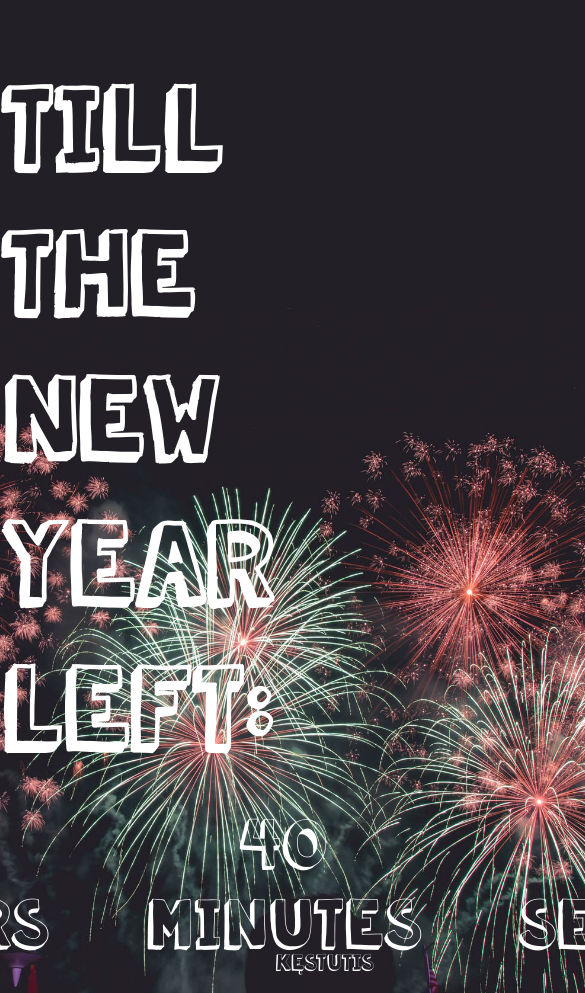
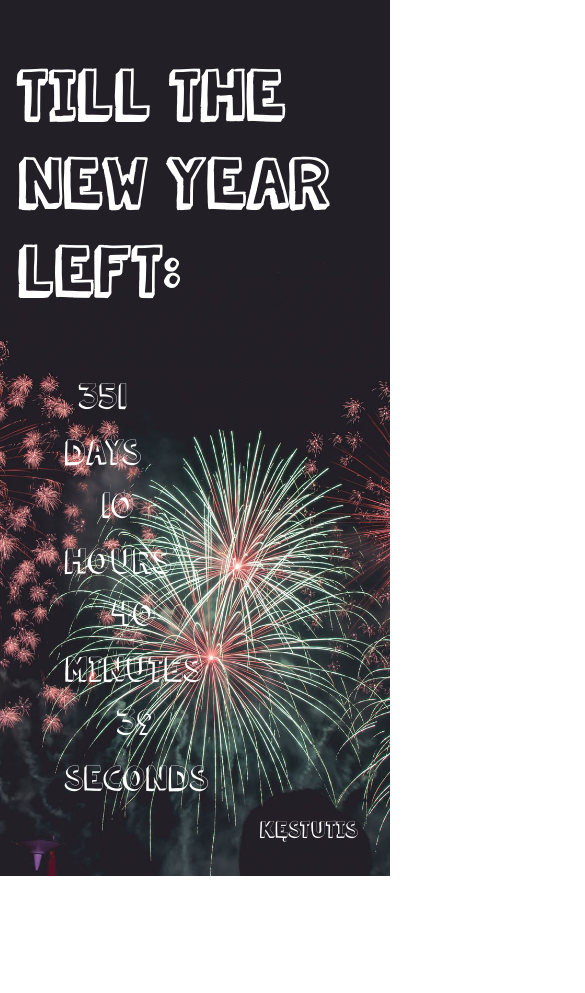
Before and after one commit to KurKestutis/countdown, a plain HTML site: page index.html in a window 390 px wide. Shown: the top 993 px of the page, 585 px wide, since content can reach past the window. After the commit the page ends 876 px from the top, so only its background shows below. Drawn offline with Linux system fonts and the light colour scheme.

Commit message:
Some Responsive behavior added.

```diff
--- a/styles/style.scss
+++ b/styles/style.scss
@@ -15,6 +15,7 @@
   align-items: center;
   flex-direction: column;
   color: rgb(255, 255, 255);
+  padding: 1rem;
 }
 
 .header {
@@ -27,6 +28,7 @@
   display: flex;
   flex-direction: row;
   flex: 1 1;
+  flex-wrap: wrap;
 }
 
 .element {
@@ -46,3 +48,15 @@
   margin: 1rem;
   align-self: flex-end;
 }
+
+@media screen and (max-width: 1200px) {
+  .header {
+    margin-bottom: 1rem;
+    font-size: 1.5rem;
+  }
+  .element {
+    font-size: 1.5rem;
+    // display: flex;
+    flex-direction: column;
+  }
+}
```
Also changed, not shown: styles/style.css, 1 other file.
